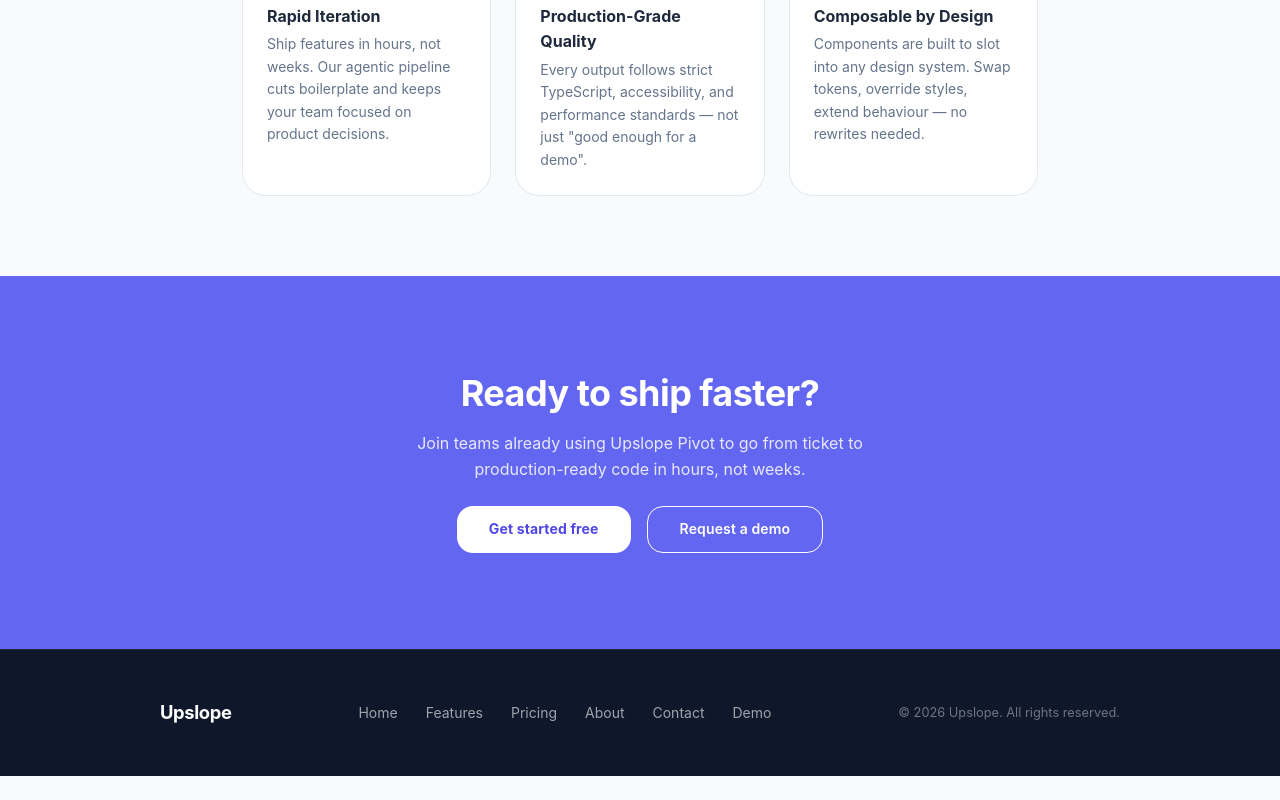
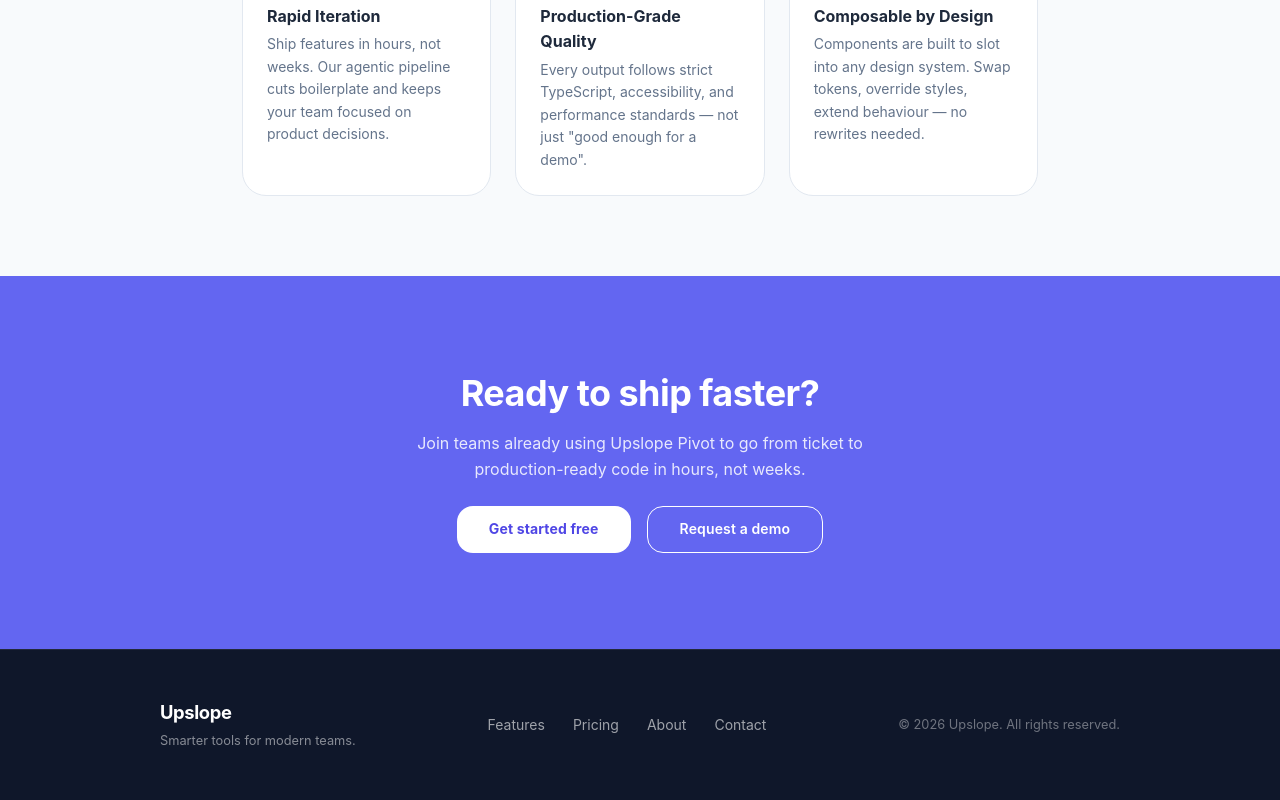
Before and after one commit to lenny-upslopepivot/kiro-test, a React (Vite) app: page / in a window 1280 px wide. Shown: the part 721-1521 px from the top of the page. Before the commit the page ends 1497 px from the top, so only its background shows below. Built offline with nearby package versions, Linux system fonts and the light colour scheme.

Commit message:
[IRN-47] feat: Footer Component

```diff
--- a/src/components/footer/Footer.tsx
+++ b/src/components/footer/Footer.tsx
@@ -1,22 +1,29 @@
 import { Box, Typography } from '@mui/material'
 import { Link } from 'react-router-dom'
-import { NAV_ITEMS } from '@/components/header/header-helpers'
-import { footerStyles } from './footer-helpers'
+import { FOOTER_NAV_ITEMS, footerStyles } from './footer-helpers'
 
 export const Footer = () => {
   const year = new Date().getFullYear()
 
   return (
     <Box component="footer" sx={footerStyles.root}>
+      {/* TODO(nova): finalise multi-column desktop layout — brand+tagline col, nav col, social/cta col */}
       <Box sx={footerStyles.inner}>
-        {/* Brand */}
-        <Typography component={Link} to="/" sx={footerStyles.brand}>
-          Upslope
-        </Typography>
+
+        {/* Brand + tagline */}
+        <Box sx={footerStyles.brandGroup}>
+          <Typography component={Link} to="/" sx={footerStyles.brand}>
+            Upslope
+          </Typography>
+          {/* TODO(nova): replace with final tagline copy */}
+          <Typography sx={footerStyles.tagline}>
+            Smarter tools for modern teams.
+          </Typography>
+        </Box>
 
         {/* Nav links */}
         <Box sx={footerStyles.nav}>
-          {NAV_ITEMS.map(({ label, path }) => (
+          {FOOTER_NAV_ITEMS.map(({ label, path }) => (
             <Typography
               key={path}
               component={Link}
@@ -32,6 +39,7 @@
         <Typography component="span" sx={footerStyles.copyright}>
           © {year} Upslope. All rights reserved.
         </Typography>
+
       </Box>
     </Box>
   )
--- a/src/components/footer/footer-helpers.ts
+++ b/src/components/footer/footer-helpers.ts
@@ -1,4 +1,22 @@
 import { type Theme } from '@mui/material'
+
+// ─── Types ────────────────────────────────────────────────────────────────────
+
+export interface FooterNavItem {
+  label: string
+  path: string
+}
+
+// ─── Data ─────────────────────────────────────────────────────────────────────
+
+export const FOOTER_NAV_ITEMS: FooterNavItem[] = [
+  { label: 'Features', path: '/features' },
+  { label: 'Pricing', path: '/pricing' },
+  { label: 'About', path: '/about' },
+  { label: 'Contact', path: '/contact' },
+]
+
+// ─── Styles ───────────────────────────────────────────────────────────────────
 
 export const footerStyles = {
   root: {
@@ -16,6 +34,11 @@
     justifyContent: 'space-between',
     gap: { xs: 3, md: 0 },
   },
+  brandGroup: {
+    display: 'flex',
+    flexDirection: 'column' as const,
+    gap: 0.5,
+  },
   brand: (theme: Theme) => ({
     fontWeight: 700,
     fontSize: '1.15rem',
@@ -24,6 +47,10 @@
     textDecoration: 'none',
     '&:hover': { opacity: 0.85 },
   }),
+  tagline: {
+    fontSize: '0.8rem',
+    color: 'rgba(255,255,255,0.5)',
+  },
   nav: {
     display: 'flex',
     flexWrap: 'wrap' as const,
@@ -45,7 +72,7 @@
     color: 'rgba(255,255,255,0.4)',
     fontSize: '0.8rem',
     mt: { xs: 3, md: 0 },
-    alignSelf: { xs: 'flex-start', md: 'center' },
+    alignSelf: { xs: 'flex-start', md: 'center' } as const,
     display: 'block',
   },
 }
```
